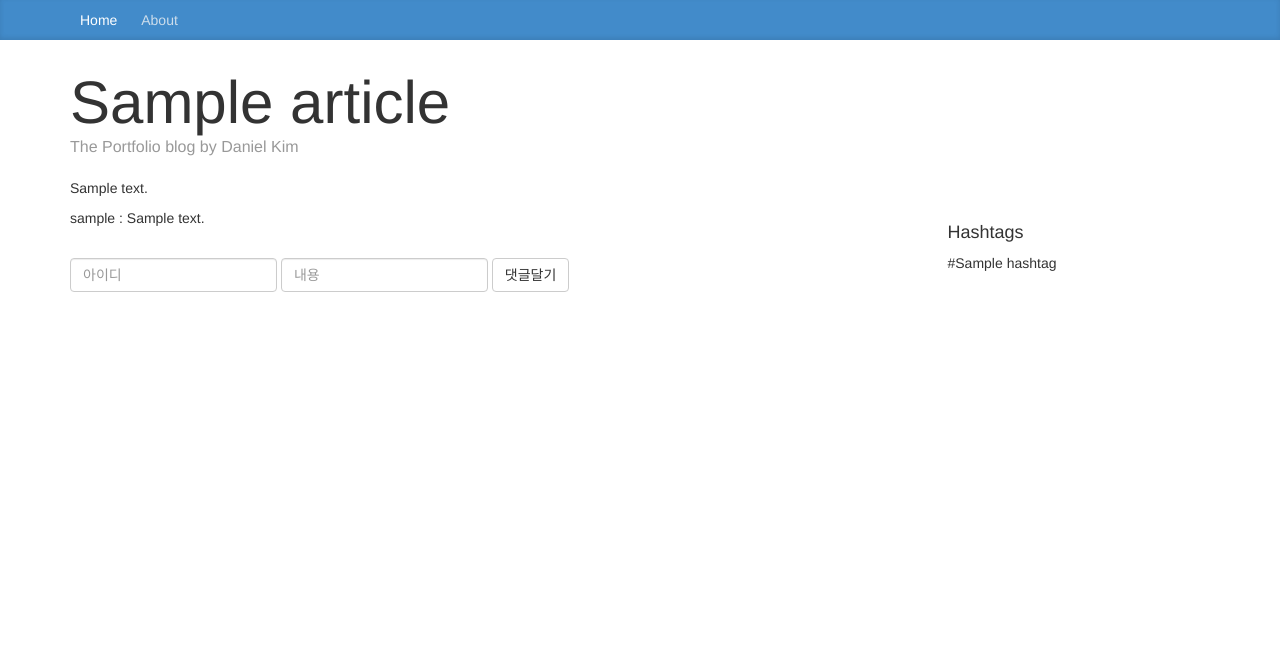
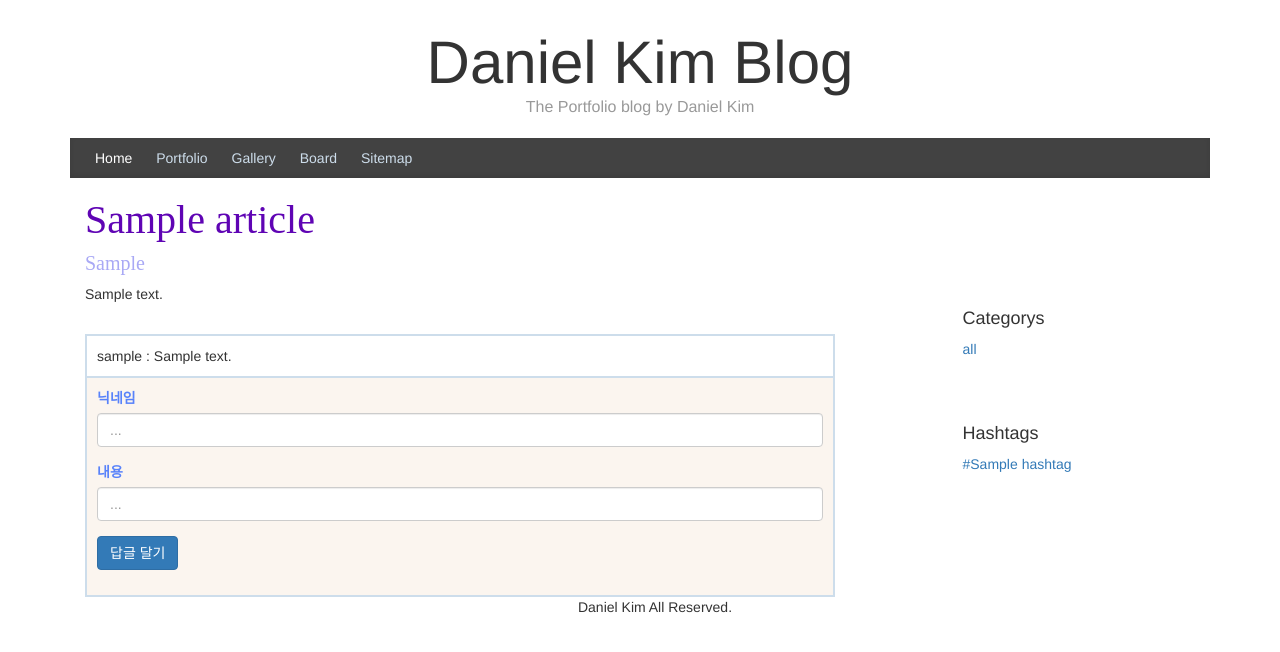
Before and after one commit to dhk112/Blog-for-danielkim, a Django app: page /1/ in a window 1280 px wide. Shown: the top 652 px of the page. Run offline with Django 3.2, Linux system fonts and the light colour scheme; tables that the repository leaves empty hold one stand-in row (values such as "Sample post"); some libraries are stand-ins or nearby versions.

Commit message:
Add files via upload

```diff
--- a/feed/models.py
+++ b/feed/models.py
@@ -10,12 +10,15 @@
 class Article(models.Model):
     DEVELOPMENT = "dv"
     PERSONAL = "ps"
+    GALLERY = "gr"
     CATEGORY_CHOICES = (
         (DEVELOPMENT, "development"),
         (PERSONAL, "personal"),
+        (GALLERY, "gallery"),
     )
 
     title = models.CharField(max_length=200)
+    sub = models.CharField(max_length=100)
     content = models.TextField()
     category = models.CharField(
         max_length=2,
--- a/static/css/base.css
+++ b/static/css/base.css
@@ -1,5 +1,5 @@
 .blog-masthead {
-    background-color: #428bca;
+    background-color: #424242;
     -webkit-box-shadow: inset 0 -2px 5px rgba(0,0,0,.1);
     box-shadow: inset 0 -2px 5px rgba(0,0,0,.1);
 }
@@ -20,6 +20,22 @@
     font-size: 60px;
     font-weight: normal;
 }
+.blog-subtitle {
+    margin-top: 20px;
+    margin-bottom: 10px;
+    font-size: 40px;
+    font-weight: normal;
+    font-family: "Nanum Gothic";
+    color: #5f04b4;
+}
+.blog-sub {
+    margin-top: 10px;
+    margin-bottom: 10px;
+    font-size: 20px;
+    font-weight: normal;
+    font-family: "Nanum Gothic";
+    color: #a9a9f5;
+}
 .blog-description {
     font-size: 20px;
     color: #999;
@@ -31,8 +47,9 @@
     line-height: 1.4;
 }
 .blog-post-title {
-    margin-bottom: 5px;
+    margin-bottom: 10px;
     font-size: 40px;
+    color: #961f1f;
 }
 .sidebar-module {
     padding: 15px;
@@ -41,7 +58,21 @@
 .list-unstyled {
     padding-left: 0;
     list-style: none;
+
+}
+.reply-box{
+  padding: 10px;
+  border-top: 2px solid #cdddeb;
+  border-left: 2px solid #cdddeb;
+  border-right: 2px solid #cdddeb;
+  margin-top: 30px;
+  font-weight: 300;
+  background-color: #ffffff;
 }
 .reply-form {
-  margin-top: 30px;
+  margin-top: 0px;
+  padding: 10px;
+  border: 2px solid #cdddeb;
+  background-color: #fbf5ef;
+  color: #5882fa;
 }
--- /dev/null
+++ b/templates/aside.html
@@ -0,0 +1,18 @@
+<div class="col-sm-3 col-sm-offset-1 blog-sidebar">
+  <div class="sidebar-module">
+    <h4>Categorys</h4>
+    <ol class="list-unstyled">
+      <li><a href="/">all</a></li>
+      {% for alias, category in category_list %}
+      <li><a href="/?category={{ alias }}">{{ category }}</a></li>
+      {% endfor %}
+    </ol>
+  </div>
+<div class="sidebar-module">
+  <h4>Hashtags</h4>
+  <ol class="list-unstyled">
+    {% for hashtag in hashtag_list %}
+    <li><a href="/?hashtag={{ hashtag.name }}">#{{ hashtag }}</a></li>
+    {% endfor %}
+  </ol>
+</div>
--- a/templates/base.html
+++ b/templates/base.html
@@ -17,4 +17,5 @@
     {% block body %}{% endblock %}
     <script src='{% static "js/lib/bootstrap.min.js" %}'></script>
 	</body>
+  <div>{% include "footer.html" %}</div>
 </html>
--- a/templates/detail.html
+++ b/templates/detail.html
@@ -1,48 +1,40 @@
 {% extends "base.html" %}
 {% block body %}
+{% include "header.html" %}
 {% include "navbar.html" %}
 <div class="container">
   <div class="blog-header">
-    <h1 class="blog-title">{{ article.title}}</h1>
-    <p class="lead blog-description">The Portfolio blog by Daniel Kim</p>
+    <h1 class="blog-subtitle">{{ article.title }}</h1>
+    <h3 class="blog-sub">{{ article.sub}}</h3>
   </div>
   <div class="row">
     <div class="col-sm-8">
       <div class="blog-post">
         <p>{{ article.content }}</p>
       </div>
-      <div>
+      <div class="reply-box">
         {% for comment in article.article_comments.all %}
           <div>{{ comment.username }} : {{ comment.content }}</div>
         {% endfor %}
       </div>
       <div class="reply-form">
-        <form class="form-inline" method="post" action="">
+        <form method="post" action="">
           {% csrf_token %}
-          <div>
-            <div class="form-group">
-              <input placeholder="아이디" class="form-control" name="username" />
-            </div>
-            <div class="form-group">
-              <input placeholder="내용"class="form-control" name="content" />
-            </div>
-            <div class="form-group">
-              <button class="btn btn-default" type="submit">댓글달기</button>
-            </div>
+          <div class="form-group">
+            <label for="InputName1">닉네임</label>
+            <input name="username" placeholder="..." class="form-control" />
+          </div>
+          <div class="form-group">
+            <label for="InputName2">내용</label>
+            <input name="content" placeholder="..." class="form-control" rows="3" />
+          </div>
+          <div class="form-group">
+            <button class="btn btn-primary" type="submit">답글 달기</button>
           </div>
         </form>
       </div>
     </div>
-    <div class="col-sm-3 col-sm-offset-1 blog-sidebar">
-      <div class="sidebar-module"></div>
-        <h4>Hashtags</h4>
-        <ol class="list-unstyled">
-          {% for hashtag in hashtag_list %}
-          <li>#{{ hashtag }}</li>
-          {% endfor %}
-        </ol>
-      <div class="sidebar-module"></div>
-    </div>
+    {% include "aside.html" %}
   </div>
 </div>
 {% endblock %}
--- /dev/null
+++ b/templates/footer.html
@@ -0,0 +1,5 @@
+<footer>
+  <center>
+    <p>Daniel Kim All Reserved.</p>
+  </center>
+</footer>
--- /dev/null
+++ b/templates/header.html
@@ -0,0 +1,7 @@
+<div class="container">
+  <div class="blog-header">
+    <center>
+      <h1 class="blog-title">Daniel Kim Blog</h1>
+      <p class="lead blog-description">The Portfolio blog by Daniel Kim</p>
+    </center>
+  </div>
--- a/templates/navbar.html
+++ b/templates/navbar.html
@@ -2,7 +2,10 @@
   <div class="container">
     <nav class="blog-nav">
       <a class="blog-nav-item active" href="#">Home</a>
-      <a class="blog-nav-item" href="#">About</a>
+      <a class="blog-nav-item" href="#">Portfolio</a>
+      <a class="blog-nav-item" href="#">Gallery</a>
+      <a class="blog-nav-item" href="#">Board</a>
+      <a class="blog-nav-item" href="#">Sitemap</a>
     </nav>
   </div>
 </div>
```
Also changed, not shown: templates/index.html (+3 -39 lines), templates/section.html (added, +16 -0 lines), feed/migrations/0004_auto_20180614_0557.py (added), feed/migrations/0005_article_sub.py (added).
